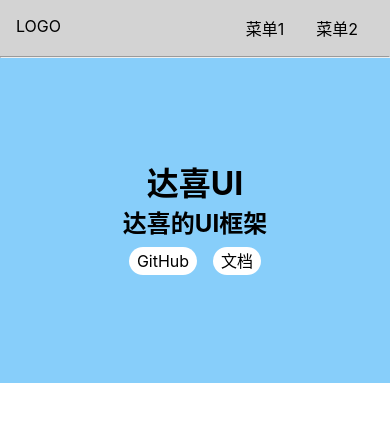
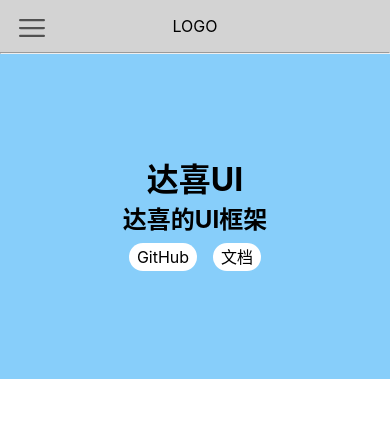
Before and after one commit to dax1-zyh/dax1-ui, a Vue app: page / in a window 390 px wide. Shown: the top 422 px of the page. Built offline with nearby package versions, Linux system fonts and the light colour scheme.

Commit message:
窗口宽度自适应

```diff
--- a/src/App.vue
+++ b/src/App.vue
@@ -3,8 +3,15 @@
 </template>
 
 <script lang="ts">
+import {provide, ref} from "vue";
 
 export default {
   name: 'App',
+  setup() {
+    const width = document.documentElement.clientWidth
+
+    const asideVisible = ref(width <= 500 ? false : true)
+    provide('asideVisible', asideVisible)
+  }
 }
 </script>
--- a/src/components/Topnav.vue
+++ b/src/components/Topnav.vue
@@ -1,22 +1,28 @@
 <template>
   <div class="topnav">
-    <div class="logo" @click="toggleAside">LOGO</div>
+    <div class="logo">LOGO</div>
     <ul class="menu">
       <li>菜单1</li>
       <li>菜单2</li>
     </ul>
+    <span class="toggleAside" @click="toggleAside">
+      <img src="../assets/asideIcon.png" alt="">
+    </span>
   </div>
   <hr/>
 </template>
 
 <script lang="ts">
+import {inject, Ref} from 'vue'
 
 export default {
-  methods: {
-    toggleAside() {
-      this.$store.commit("changeAsideVisible")
+  setup() {
+    const asideVisible = inject<Ref<boolean>>('asideVisible')
+    const toggleAside = () => {
+      asideVisible.value = !asideVisible.value
     }
-  }
+    return {toggleAside}
+  },
 }
 
 </script>
@@ -28,6 +34,16 @@ export default {
   padding: 16px;
   position: relative;
   z-index: 10;
+  justify-content: center;
+  align-items: center;
+
+  > .toggleAside {
+    display: inline-block;
+    position: absolute;
+    left: 16px;
+    height: 28px;
+    display: none;
+  }
 
   > .logo {
     max-width: 6em;
@@ -43,5 +59,17 @@ export default {
       margin: 0 1em;
     }
   }
+
+  @media (max-width: 500px) {
+    > .menu {
+      display: none;
+    }
+    > .logo {
+      margin: 0 auto;
+    }
+    > .toggleAside {
+      display: inline-block;
+    }
+  }
 }
 </style>
--- a/src/views/Doc.vue
+++ b/src/views/Doc.vue
@@ -2,7 +2,7 @@
   <div>
     <Topnav/>
     <div class="cotent">
-      <aside v-if="this.$store.state.asideVisible">
+      <aside v-if="asideVisible">
         <h2>组件列表</h2>
         <ol>
           <li>
@@ -26,8 +26,13 @@
 
 <script lang="ts">
 import Topnav from '../components/Topnav.vue'
+import {inject} from "vue";
 
 export default {
+  setup(){
+    const asideVisible = inject('asideVisible')
+    return {asideVisible}
+  },
   components: {
     Topnav
   }
@@ -38,11 +43,6 @@ export default {
 aside {
   background: lightblue;
   width: 150px;
-  position: fixed;
-  top: 0;
-  left: 0;
-  padding: 70px 0 16px 16px;
-
   > h2 {
     margin-bottom: 4px;
   }
@@ -52,6 +52,13 @@ aside {
       padding: 4px 0;
     }
   }
+
+  @media (max-width:500px) {
+    position: fixed;
+    top: 0;
+    left: 0;
+    padding: 70px 0 16px 16px;
+  }
 }
 
 </style>
--- a/src/views/Home.vue
+++ b/src/views/Home.vue
@@ -22,6 +22,9 @@ export default {
 }
 </script>
 <style lang="scss">
+.Topnav {
+  border: 1px solid red;
+}
 
 .banner {
   padding: 100px 0;
```
Also changed, not shown: src/assets/asideIcon.png (added).
